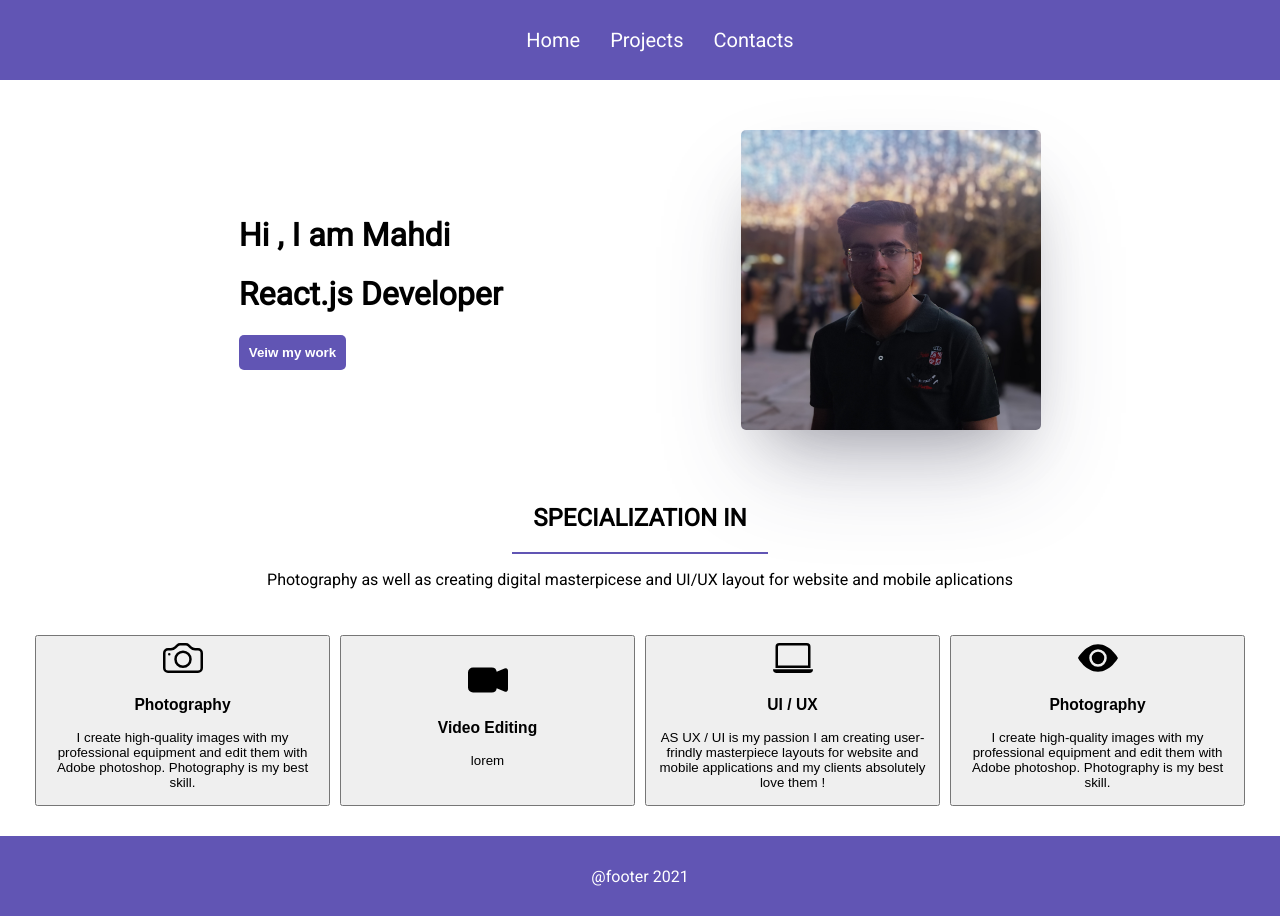
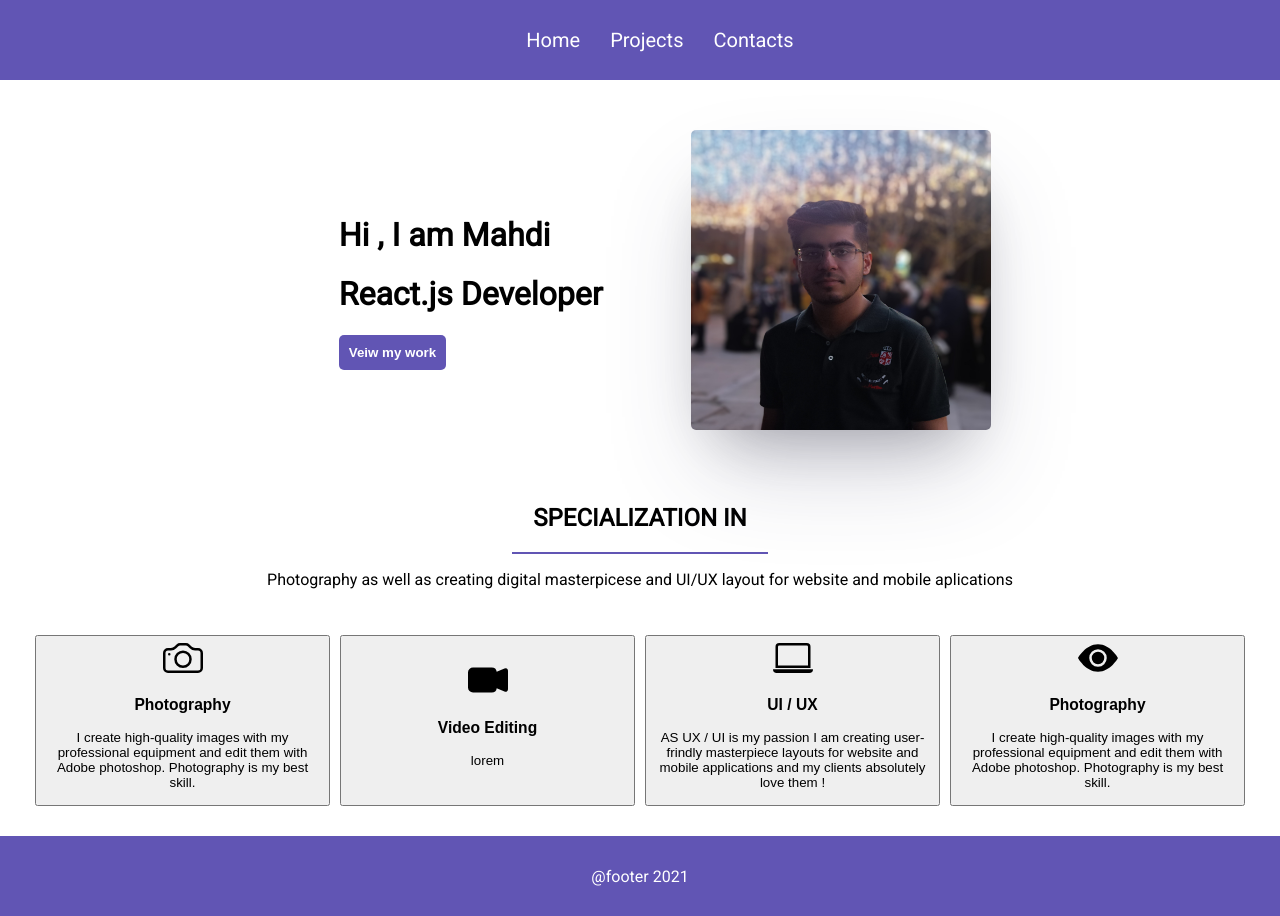
Before and after one commit to itsmahdi62/portfolio, a React (Create React App) app: page / in a window 1280 px wide. Built offline with nearby package versions, Linux system fonts and the light colour scheme.

Commit message:
Add animation to home page

```diff
--- a/src/pages/Home.js
+++ b/src/pages/Home.js
@@ -6,14 +6,20 @@ import { motion } from "framer-motion"
 const Home = () => {
     return ( <div className="home">
         <div className="home-intro">
+                <motion.div animate={{x:100}}
+                transition={{ ease: "easeOut" , duration : 2}}>
             <div className="home-intro-heading">
                 <h1>Hi , I am Mahdi</h1>
                 <h1>React.js Developer</h1>
                 <button>Veiw my work</button>
             </div>
+                </motion.div>
+            <motion.div animate={{x:-50}}
+                transition={{ ease: "easeOut" , duration : 2}}>
             <div className="home-intro-image">
                 <img src={image} alt="#" className="my-img"/>
             </div>
+            </motion.div>
         </div>
         <div className="home-specialization">
                 <h2>SPECIALIZATION IN</h2>
```
